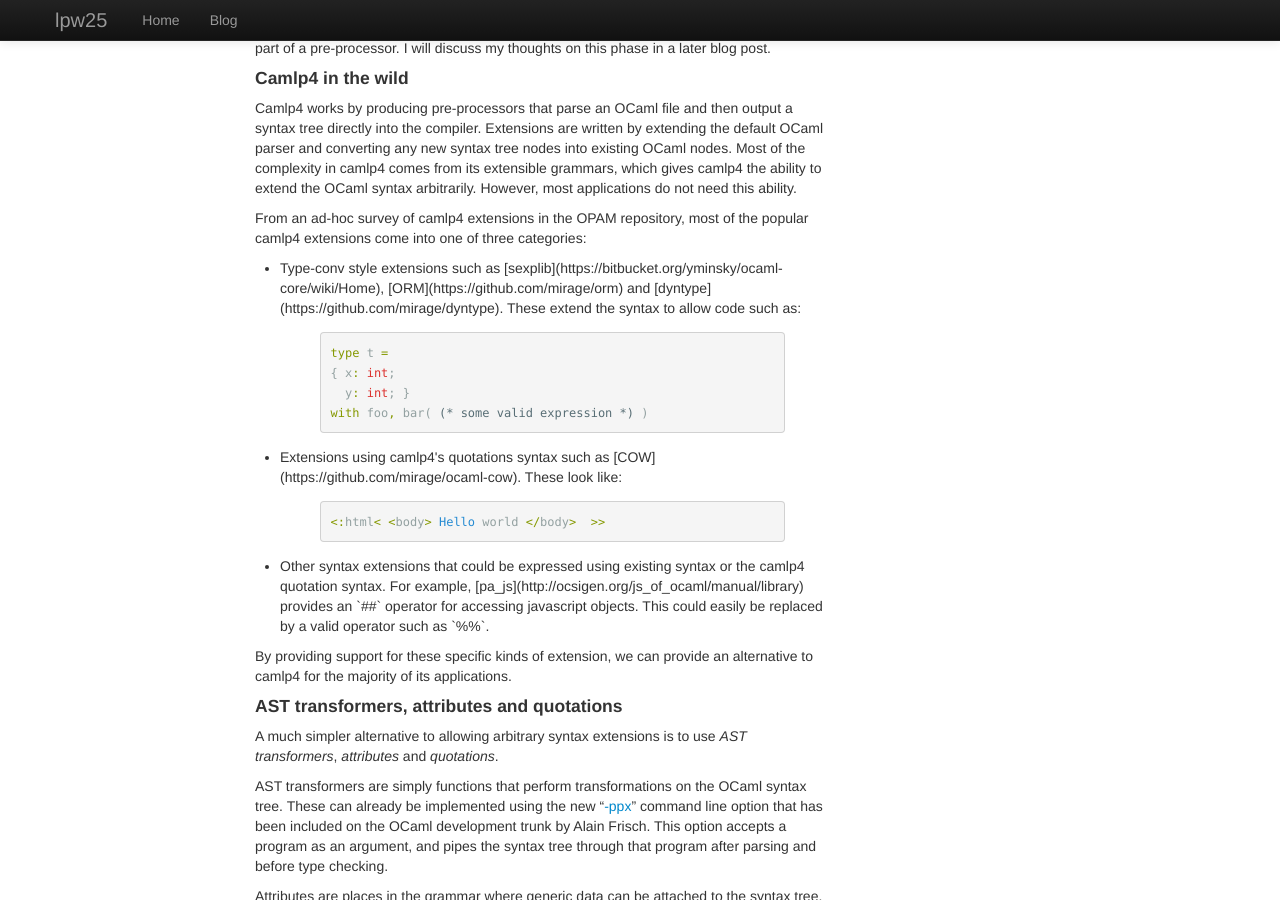
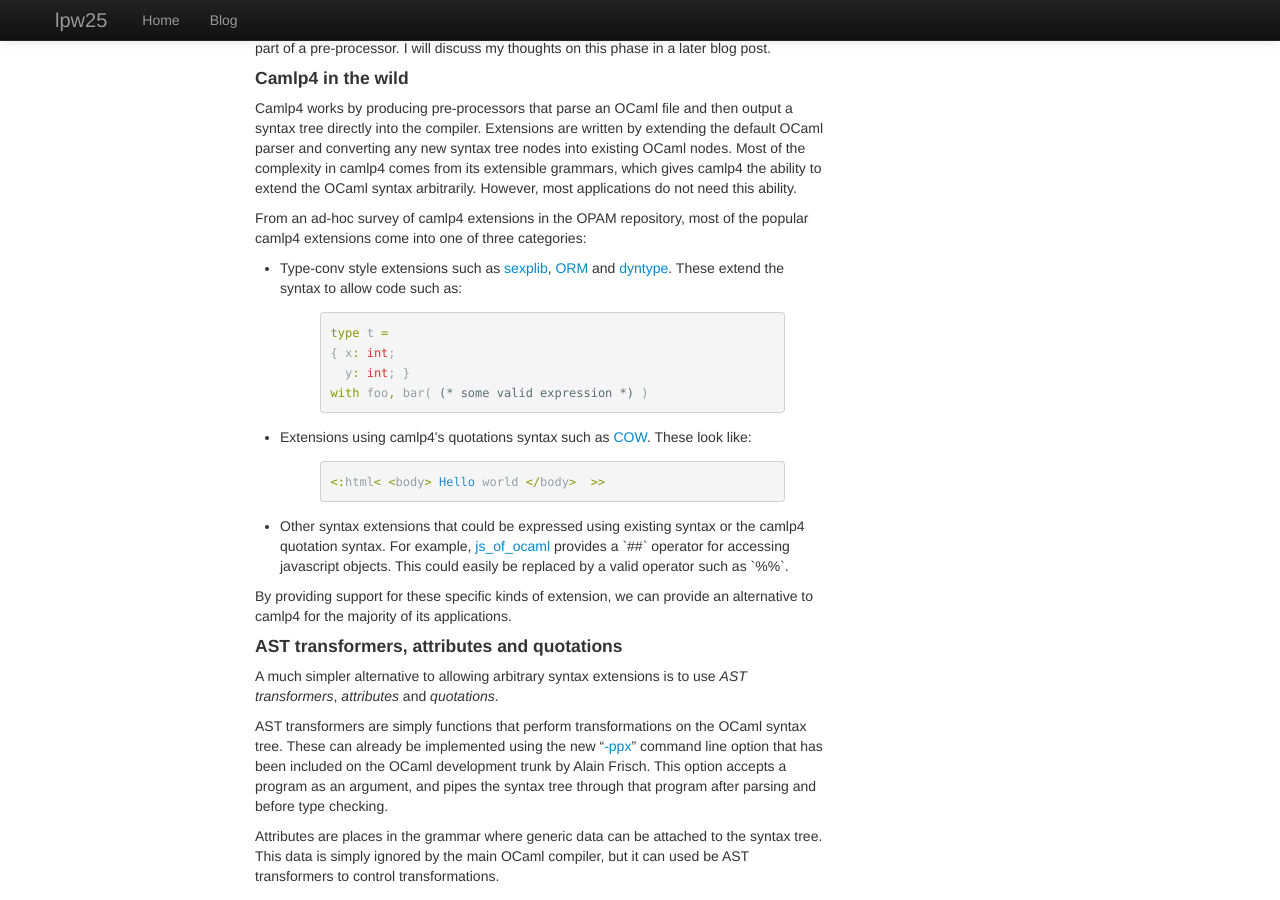
Before and after one commit to lpw25/lpw25.github.com, a Jekyll site: the page built from _posts/2013-01-23-camlp4-alternative-part-1.md, in a window 1280 px wide and 900 px high, scrolled down 462 px. Built offline with Jekyll 4.4.1, drawn with Linux system fonts in a browser that asks for light colours; comment, search, counter and statistics services are not loaded; some of the changed lines change nothing that is shown.

Commit message:
Fix links

```diff
--- a/_posts/2013-01-23-camlp4-alternative-part-1.md
+++ b/_posts/2013-01-23-camlp4-alternative-part-1.md
@@ -40,10 +40,10 @@ popular camlp4 extensions come into one of three categories:
 <ul>
 <li>
 Type-conv style extensions such as
-[sexplib](https://bitbucket.org/yminsky/ocaml-core/wiki/Home),
-[ORM](https://github.com/mirage/orm) and
-[dyntype](https://github.com/mirage/dyntype). These extend the syntax to allow
-code such as:
+<a href="https://bitbucket.org/yminsky/ocaml-core/wiki/Home">sexplib</a>,
+<a href="https://github.com/mirage/orm">ORM</a> and
+<a href="https://github.com/mirage/dyntype">dyntype</a>.
+These extend the syntax to allow code such as:
 {% highlight ocaml %}
 type t =
 { x: int;
@@ -52,7 +52,8 @@ with foo, bar( (* some valid expression *) )
 {% endhighlight %}
 </li>
 <li>
-Extensions using camlp4's quotations syntax such as [COW](https://github.com/mirage/ocaml-cow). These look like:
+Extensions using camlp4's quotations syntax such as
+<a href="https://github.com/mirage/ocaml-cow">COW</a>. These look like:
 {% highlight ocaml %}
 <:html< <body> Hello world </body>  >>
 {% endhighlight %}
@@ -60,9 +61,9 @@ Extensions using camlp4's quotations syntax such as [COW](https://github.com/mir
 <li>
 Other syntax extensions that could be expressed using existing syntax or the
 camlp4 quotation syntax. For example,
-[pa_js](http://ocsigen.org/js_of_ocaml/manual/library) provides an `##` operator
-for accessing javascript objects. This could easily be replaced by a valid
-operator such as `%%`.
+<a href="http://ocsigen.org/js_of_ocaml/">js_of_ocaml</a> provides a
+`##` operator for accessing javascript objects. This could easily be replaced by
+a valid operator such as `%%`.
 </li>
 </ul>
 
```
